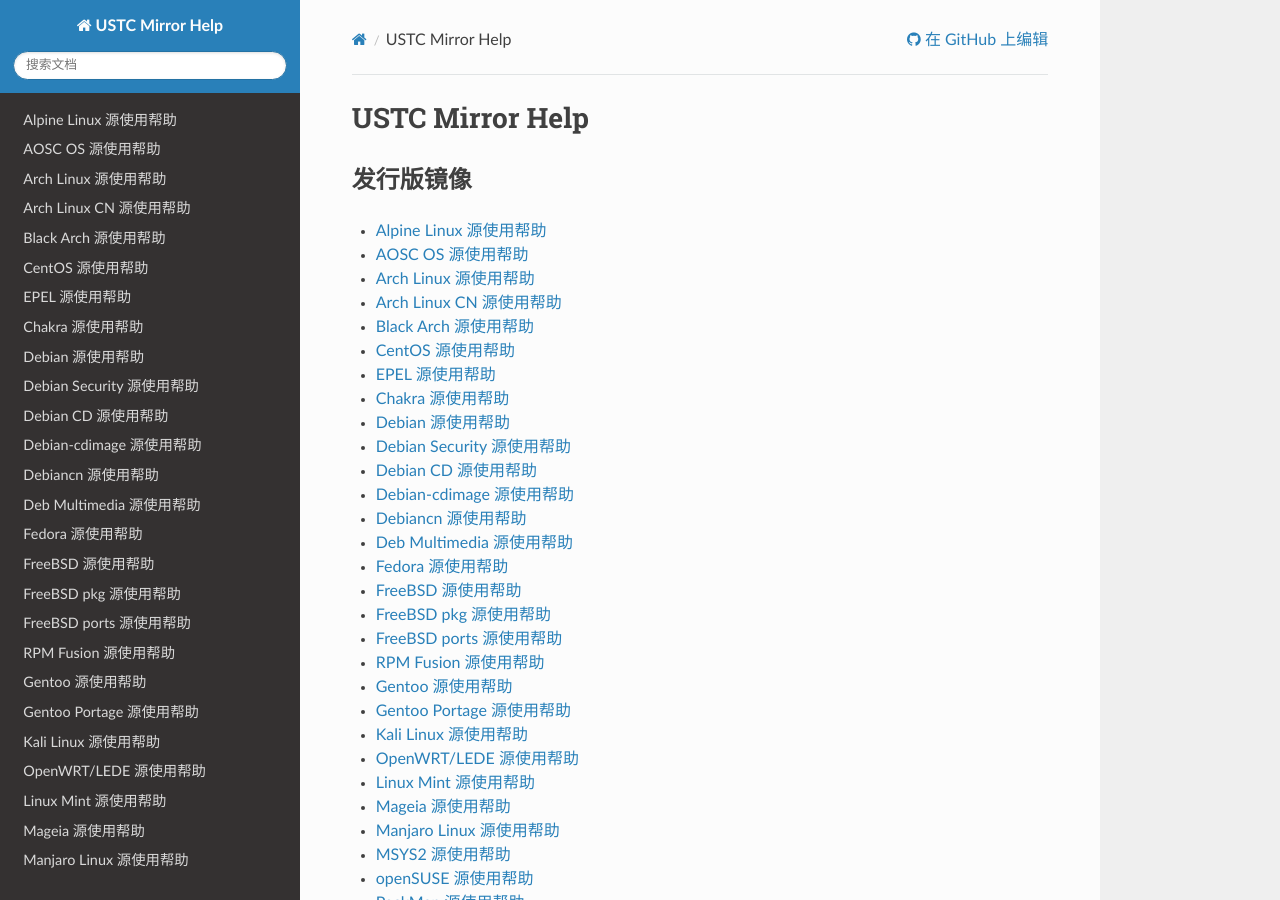
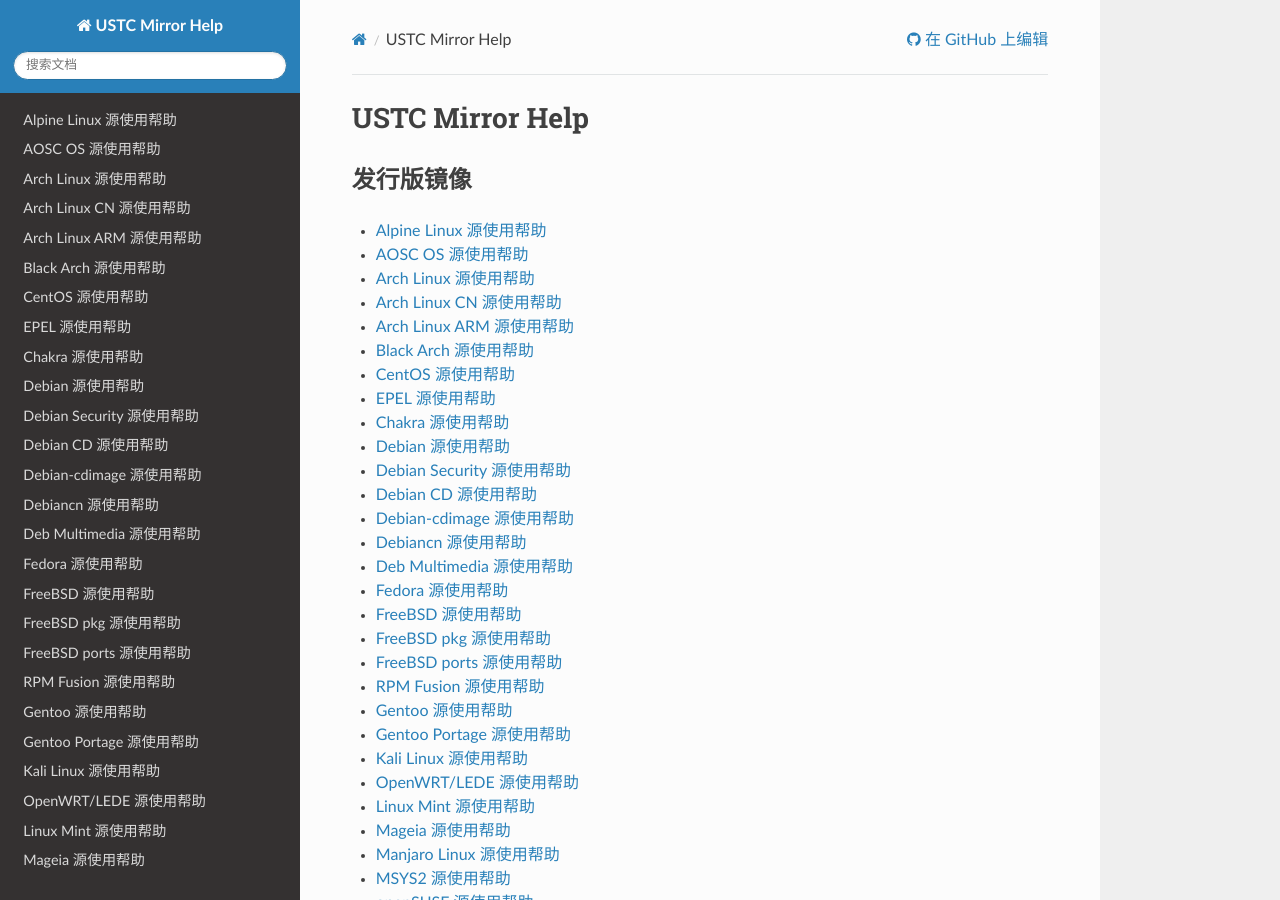
Before and after one commit to ustclug/mirrorhelp, a Sphinx documentation site: the page built from source/index.rst, in a window 1280 px wide and 900 px high. Built offline with Sphinx 7.4.7 and the Read the Docs theme 2.0.0, drawn with Linux system fonts in a browser that asks for light colours; pages that are not in the unit, such as notebooks, are missing from menus; some of the changed lines change nothing that is shown.

Commit message:
add: archlinuxarm mirror specification file

```diff
--- /dev/null
+++ b/source/archlinuxarm.rst
@@ -0,0 +1,34 @@
+=========================
+Arch Linux ARM 源使用帮助
+=========================
+
+地址
+====
+
+https://mirrors.ustc.edu.cn/archlinuxarm/
+
+说明
+====
+
+Arch Linux ARM 软件源
+
+收录架构
+========
+
+ARMv5, ARMv6, ARMv7, AArch64
+
+使用说明
+========
+
+编辑 :file:`/etc/pacman.d/mirrorlist` ，在文件的最顶端添加
+
+::
+
+    Server = https://mirrors.ustc.edu.cn/archlinuxarm/$repo/os/$arch
+
+相关链接
+========
+
+:官方主页: https://www.archlinuxarm.org/
+:论坛: https://archlinuxarm.org/forum/
+:Wiki: https://archlinuxarm.org/wiki
--- a/source/index.rst
+++ b/source/index.rst
@@ -11,6 +11,7 @@
    anthon
    archlinux
    archlinuxcn
+   archlinuxarm
    blackarch
    centos
    epel
```
